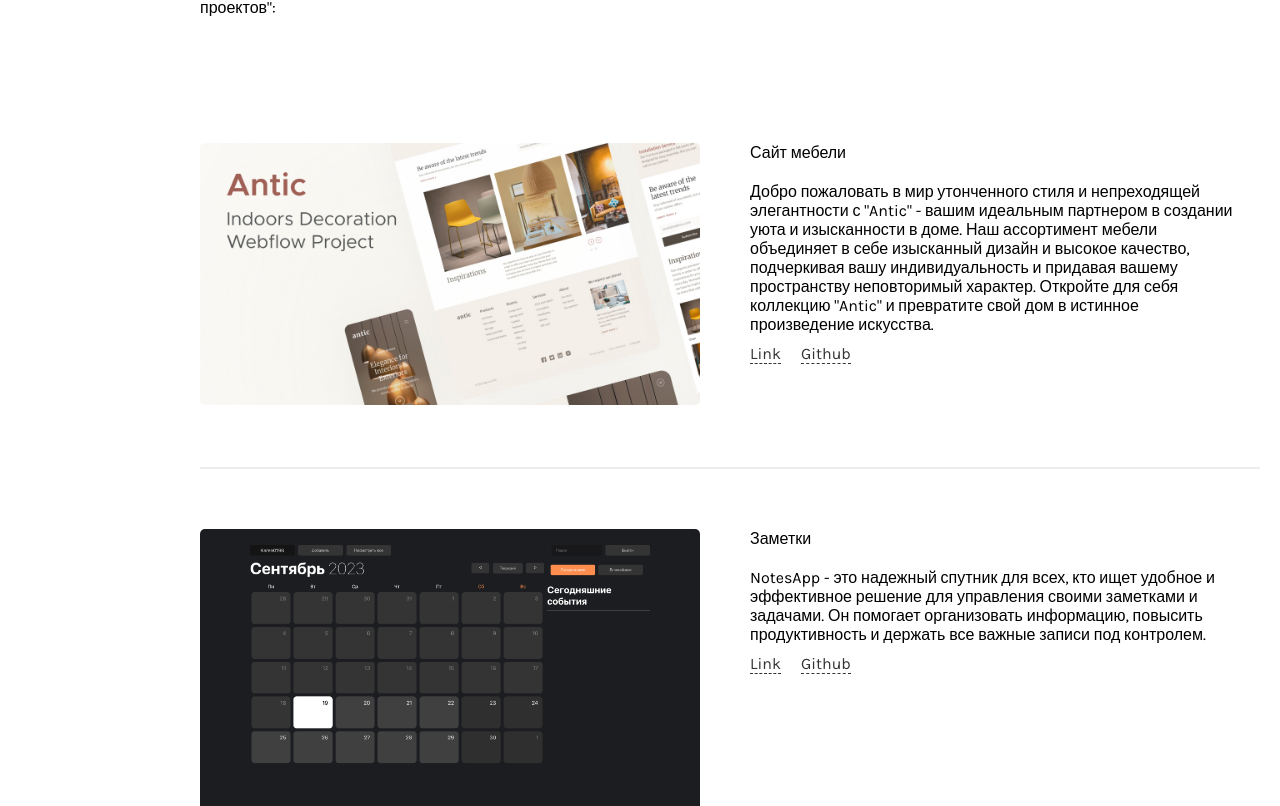
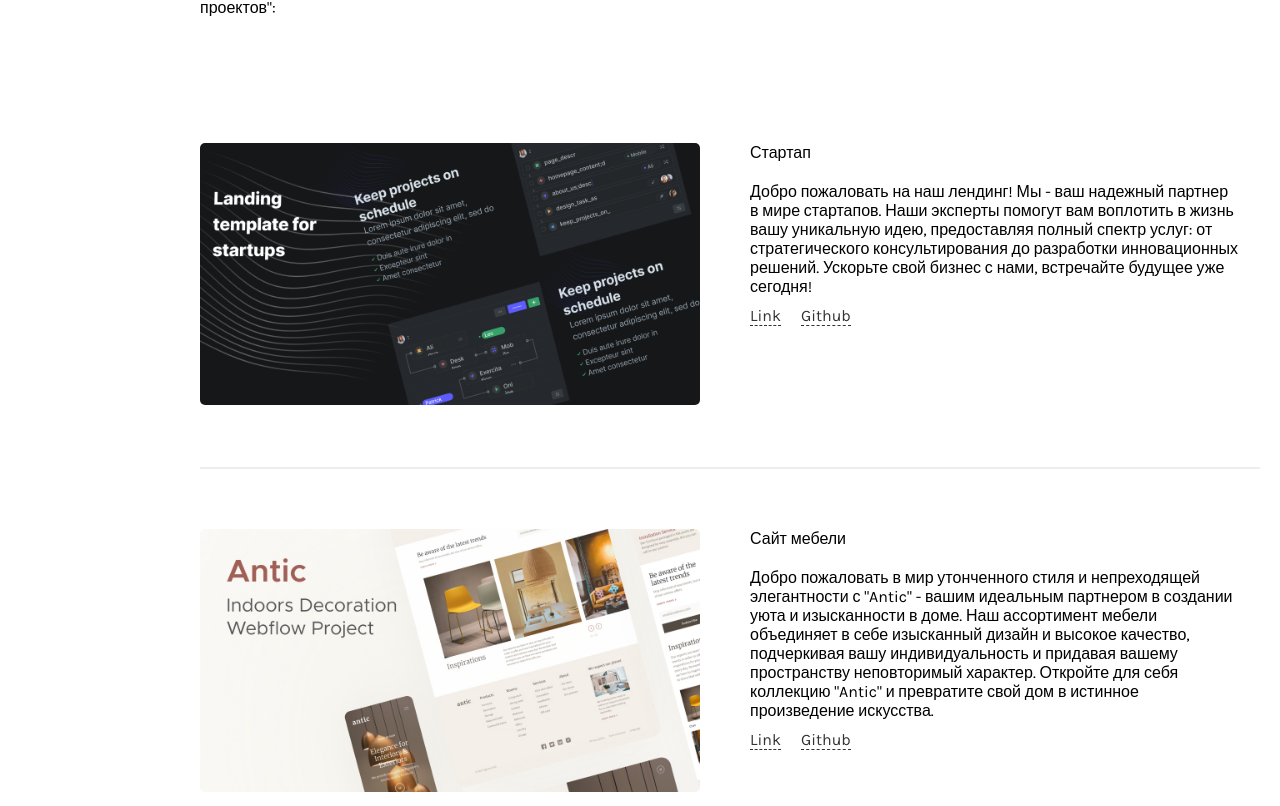
Before and after one commit to Karen0185/Portfolio, a React (Create React App) app: page / in a window 1280 px wide. Shown: the part 2274-3080 px from the top of the page. Built offline with nearby package versions, Linux system fonts and the light colour scheme.

Commit message:
add new case

```diff
--- a/src/components/Cases.jsx
+++ b/src/components/Cases.jsx
@@ -3,10 +3,18 @@ import weatherImg from '../assets/images/weather.png'
 import kinomaniaImg from '../assets/images/kinomania.png'
 import anticImg from '../assets/images/AnticImg.jpg'
 import '../assets/styles/Cases.scss'
+import starupImg from '../assets/images/StartupLendingImg.png'
 
 const Cases = ({casesRef}) => {
 
     const cases = [
+        {
+            title: 'Стартап',
+            img: starupImg,
+            descrition: 'Добро пожаловать на наш лендинг! Мы - ваш надежный партнер в мире стартапов. Наши эксперты помогут вам воплотить в жизнь вашу уникальную идею, предоставляя полный спектр услуг: от стратегического консультирования до разработки инновационных решений. Ускорьте свой бизнес с нами, встречайте будущее уже сегодня!',
+            link: 'https://karen0185.github.io/startup-template/',
+            github: 'https://github.com/Karen0185/startup-template',
+        },
         {
             title: 'Сайт мебели',
             img: anticImg,
```
Also changed, not shown: src/assets/images/StartupLendingImg.png (added).
